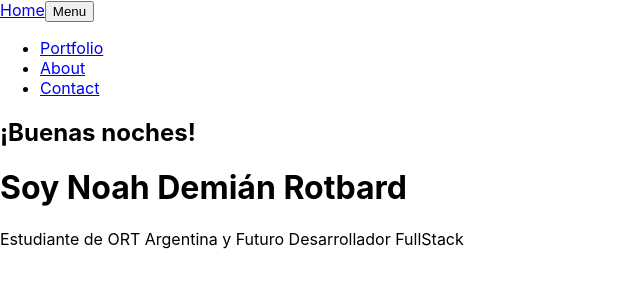
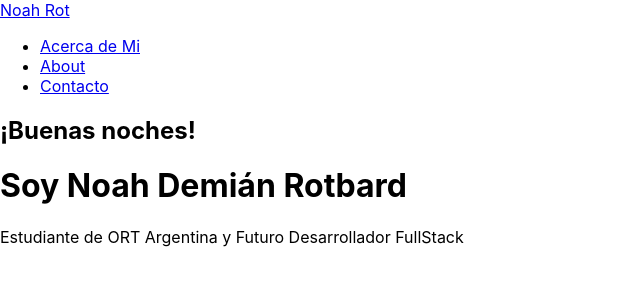
Before and after one commit to DuckyCom/portfolio, a React (Create React App) app: page / in a window 1280 px wide. Shown: the top 300 px of the page, without its empty margins (0-640 px from the left). Built offline with nearby package versions, Linux system fonts and the light colour scheme.

Commit message:
Co-authored-by: AmelieTW <Ame005@users.noreply.github.com> Co-authored-by: noahrotbard <dexnou@users.noreply.github.com>

```diff
--- a/src/components/Header/index.jsx
+++ b/src/components/Header/index.jsx
@@ -27,16 +27,12 @@ function HeaderBar() {
   return (
     <nav className="navbar navbar-expand-lg bg-secondary text-uppercase fixed-top" id="mainNav">
             <div className="container">
-                <a className="navbar-brand" href="#page-top">Home</a>
-                <button className="navbar-toggler text-uppercase font-weight-bold bg-primary text-white rounded" type="button" data-bs-toggle="collapse" data-bs-target="#navbarResponsive" aria-controls="navbarResponsive" aria-expanded="false" aria-label="Toggle navigation">
-                    Menu
-                    <i className="fas fa-bars"></i>
-                </button>
+            <a className="navbar-brand" href="#page-top">Noah Rot</a>
                 <div className="collapse navbar-collapse" id="navbarResponsive">
                     <ul className="navbar-nav ms-auto">
-                        <li className="nav-item mx-0 mx-lg-1"><a className="nav-link py-3 px-0 px-lg-3 rounded" href="#portfolio">Portfolio</a></li>
+                        <li className="nav-item mx-0 mx-lg-1"><a className="nav-link py-3 px-0 px-lg-3 rounded" href="#acerca-de-mi">Acerca de Mi</a></li>
                         <li className="nav-item mx-0 mx-lg-1"><a className="nav-link py-3 px-0 px-lg-3 rounded" href="#about">About</a></li>
-                        <li className="nav-item mx-0 mx-lg-1"><a className="nav-link py-3 px-0 px-lg-3 rounded" href="#contact">Contact</a></li>
+                        <li className="nav-item mx-0 mx-lg-1"><a className="nav-link py-3 px-0 px-lg-3 rounded" href="#contacto">Contacto</a></li>
                     </ul>
                 </div>
             </div>
```
